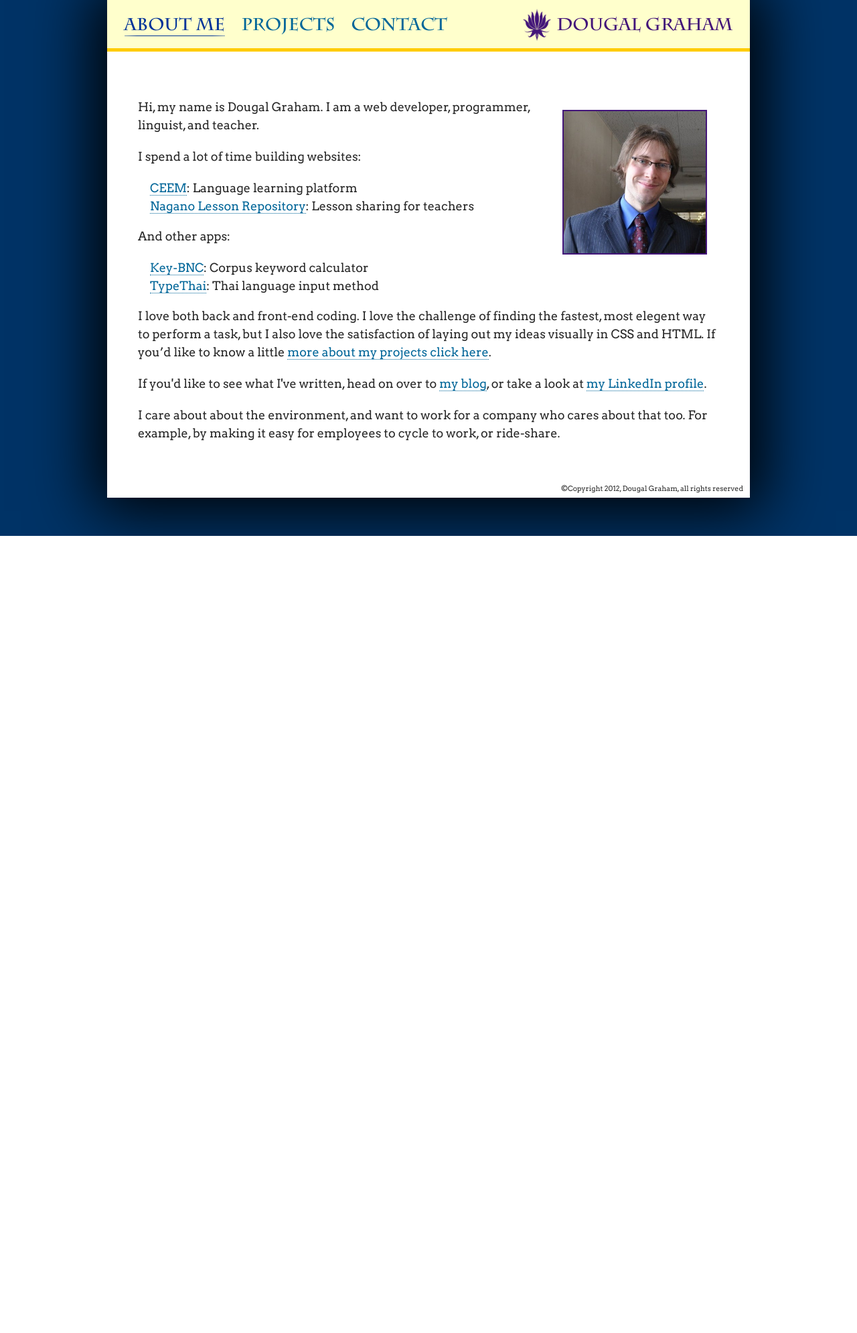
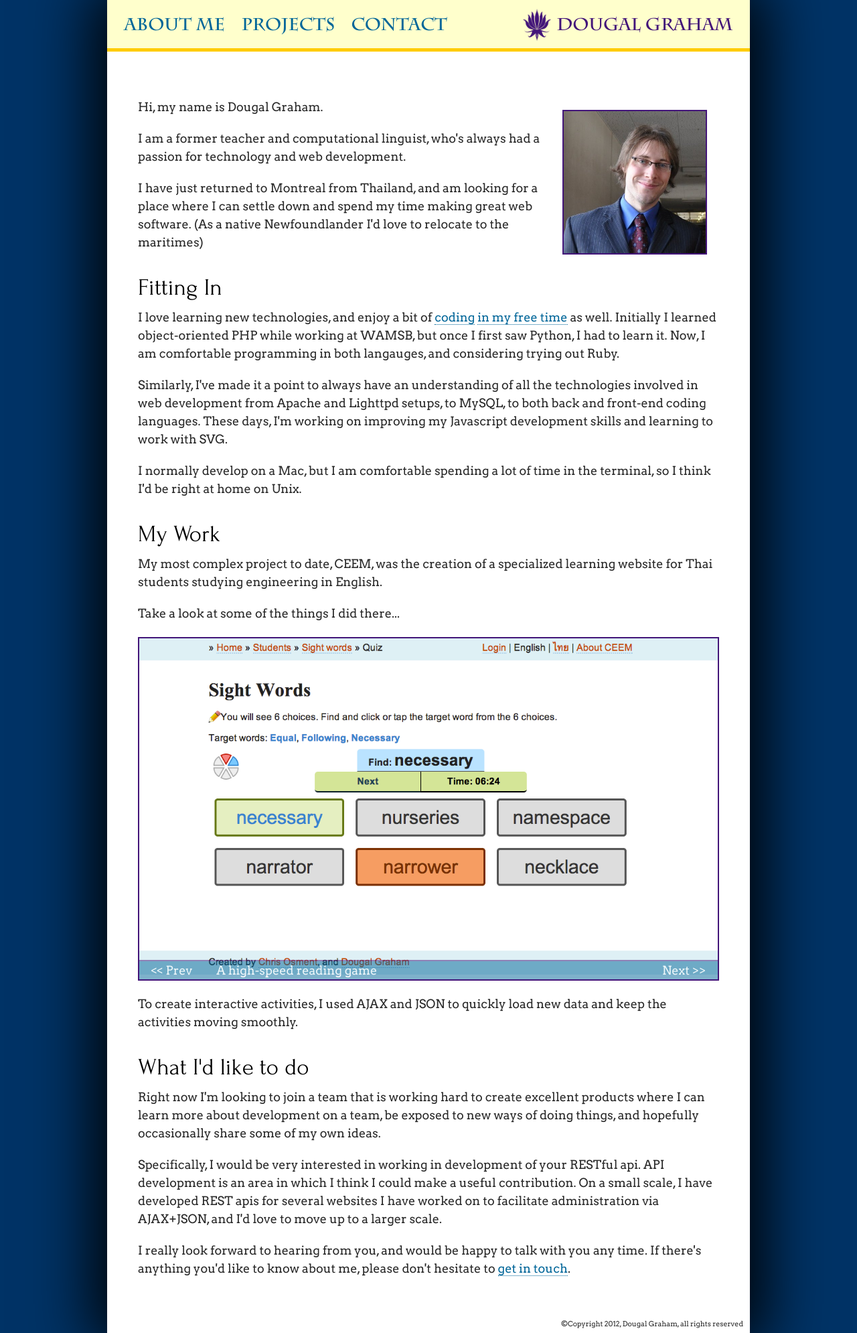
Before and after one commit to dougalg/dougalgraham.ca, a PHP site: page /index.php?p=airvm in a window 1280 px wide. Shown: the whole page at 67% size. Before the commit the page ends 800 px from the top, so only its background shows below. Run offline with PHP 8.4, Linux system fonts and the light colour scheme; some libraries are stand-ins or nearby versions; some web fonts are replaced.

Commit message:
Add AIRVM letter

```diff
--- a/index.php
+++ b/index.php
@@ -2,7 +2,8 @@
     $pages = Array('about' => 'About Me',
                    'projects' => 'Projects',
                    'contact' => 'Contact');
-    $other_pages = Array('venu' => 'venu');
+    $other_pages = Array('venu' => 'venu',
+                         'airvm' => 'airvm');
 
     $current_page = isset($_GET['p']) ? strtolower($_GET['p']) : '';
     if (!array_key_exists($current_page, $pages) && !array_key_exists($current_page, $other_pages))
--- /dev/null
+++ b/templates/airvm.php
@@ -0,0 +1,53 @@
+<article>
+    <img src="images/gravatar.jpg" class="my_photo">
+
+    <p>Hi, my name is Dougal Graham.</p>
+
+    <p>I am a former teacher and computational linguist, who's always had a passion for technology and web development.</p>
+
+    <p>I have just returned to Montreal from Thailand, and am looking for a place where I can settle down and spend my time making great web software. (As a native Newfoundlander I'd love to relocate to the maritimes)</p>
+
+    <h2>Fitting In</h2>
+    <p>I love learning new technologies, and enjoy a bit of <a target="_new" href="//github.com/dougalg">coding</a> <a target="_new" href="//colortext.tfiaa.com">in my free time</a> as well. Initially I learned object-oriented PHP while working at WAMSB, but once I first saw Python, I had to learn it. Now, I am comfortable programming in both langauges, and considering trying out Ruby.</p>
+
+    <p>Similarly, I've made it a point to always have an understanding of all the technologies involved in web development from Apache and Lighttpd setups, to MySQL, to both back and front-end coding languages. These days, I'm working on improving my Javascript development skills and learning to work with SVG.</p>
+
+    <p>I normally develop on a Mac, but I am comfortable spending a lot of time in the terminal, so I think I'd be right at home on Unix.</p>
+
+    <h2 id="work">My Work</h2>
+
+    <p>My most complex project to date, CEEM, was the creation of a specialized learning website for Thai students studying engineering in English.</p>
+
+    <p>Take a look at some of the things I did there...</p>
+
+    <div class="gallery">
+        <div class="no-js">Turn on Javascript to see four more images. Or, visit <a href="http://crs2.kmutt.ac.th/ceem">CEEM</a> to see the site in action!</div>
+
+        <div class="gallery-container">
+        </div>
+        <div class="gallery-item" data-image="images/portfolio/ceem-gallery/sight_words.png" data-caption="A high-speed reading game"><img src="images/portfolio/ceem-gallery/sight_words.png"></div>
+
+        <div class="gallery-item" data-caption="A difficult phrase-matching drag-and-drop test" data-image="images/portfolio/ceem-gallery/phrase_challenge.png"></div>
+
+        <div class="gallery-item" data-caption="The student area is fully bilingual in Thai and English" data-image="images/portfolio/ceem-gallery/thai-english.png"></div>
+
+        <div class="gallery-item" data-caption="A hangman game with keystroke capture" data-image="images/portfolio/ceem-gallery/hangman.png"></div>
+
+        <div class="gallery-item" data-caption="Interactive list of important Engineering words" data-image="images/portfolio/ceem-gallery/word_list.png"></div>
+
+        <div class="gallery-item" data-caption="Word details show sample phrases and similar words" data-image="images/portfolio/ceem-gallery/word_list_details.png"></div>
+
+        <div class="gallery-footer">A high-speed reading game</div>
+    </div>
+
+    <p>To create interactive activities, I used AJAX and JSON to quickly load new data and keep the activities moving smoothly.</p>
+
+    <h2>What I'd like to do</h2>
+
+    <p>Right now I'm looking to join a team that is working hard to create excellent products where I can learn more about development on a team, be exposed to new ways of doing things, and hopefully occasionally share some of my own ideas.</p>
+
+    <p>Specifically, I would be very interested in working in development of your RESTful api. API development is an area in which I think I could make a useful contribution. On a small scale, I have developed REST apis for several websites I have worked on to facilitate administration via AJAX+JSON, and I'd love to move up to a larger scale.</p>
+
+    <p>I really look forward to hearing from you, and would be happy to talk with you any time. If there's anything you'd like to know about me, please don't hesitate to <a href="mailt:dougalg@gmail.com">get in touch</a>.
+
+</article>
```
